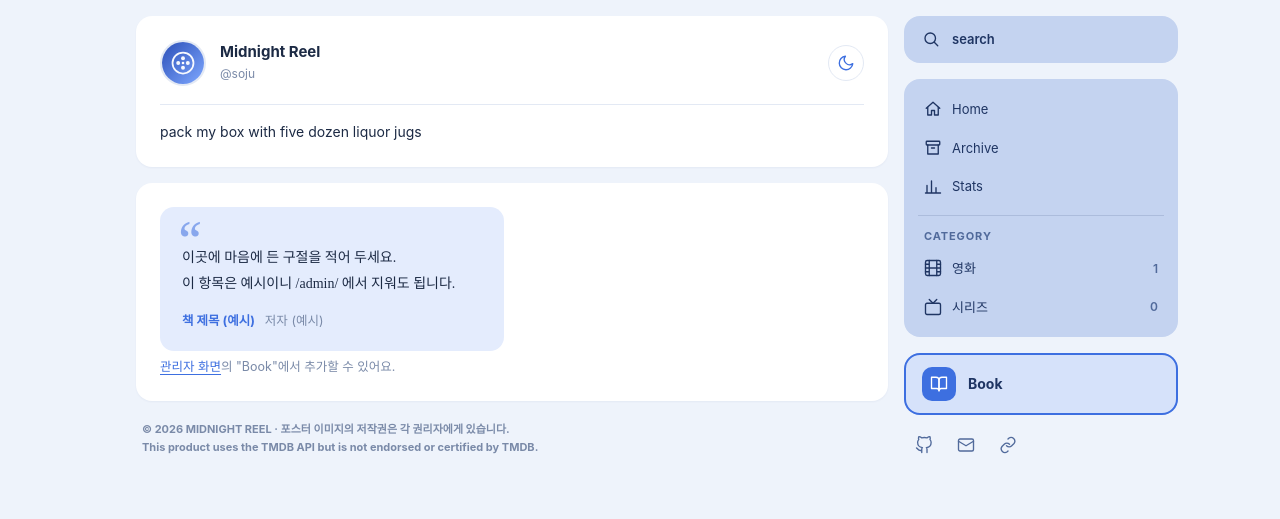
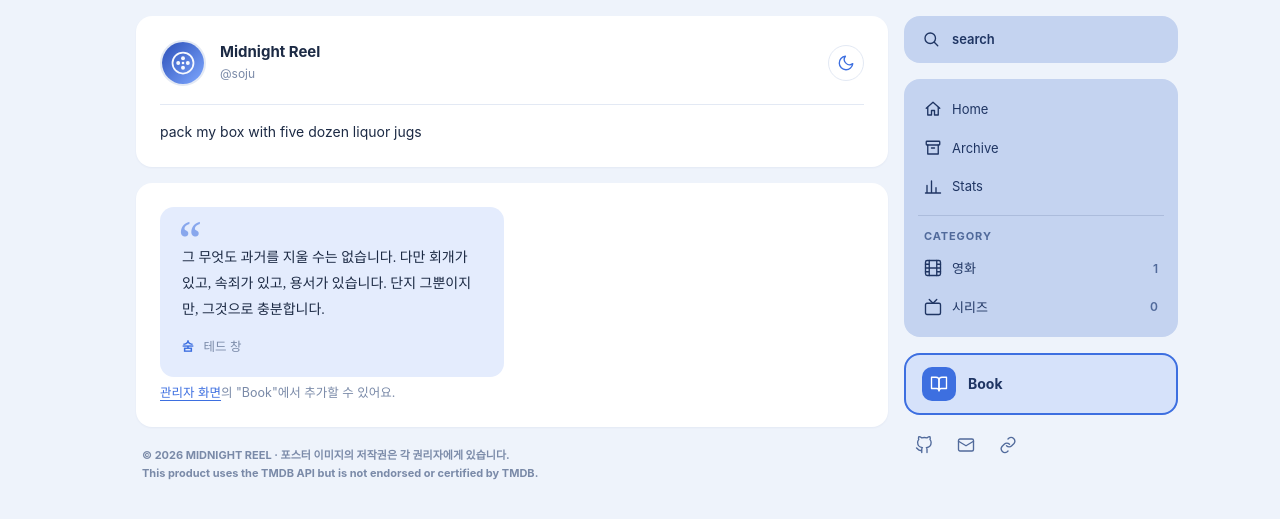
Before and after one commit to sojung-moon/sojung-moon.github.io, a Jekyll site: the page built from book.html, in a window 1280 px wide. Shown: the top 519 px of the page. Built offline with Jekyll 4.4.1, drawn with Linux system fonts in a browser that asks for light colours; some web fonts are replaced.

Commit message:
Update Book “quotes”

```diff
--- a/_data/quotes.yml
+++ b/_data/quotes.yml
@@ -1,7 +1,4 @@
-# 책 구절 모음. /admin/ 의 "책 구절" 메뉴에서 추가·수정·삭제할 수 있습니다.
 items:
-  - title: 책 제목 (예시)
-    author: 저자 (예시)
-    quote: |-
-      이곳에 마음에 든 구절을 적어 두세요.
-      이 항목은 예시이니 /admin/ 에서 지워도 됩니다.
+  - title: 숨
+    author: 테드 창
+    quote: 그 무엇도 과거를 지울 수는 없습니다. 다만 회개가 있고, 속죄가 있고, 용서가 있습니다. 단지 그뿐이지만, 그것으로 충분합니다.
```
